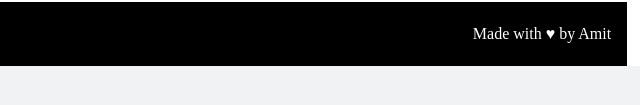
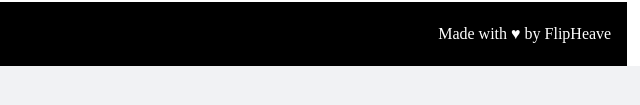
Before and after one commit to codassion/FlipHeaven, a plain HTML site: page asus.html in a window 1280 px wide. Shown: the part 565-670 px from the top of the page, 640-1280 px from the left. Drawn offline with Linux system fonts and the light colour scheme.

Commit message:
Update asus.html

```diff
--- a/asus.html
+++ b/asus.html
@@ -709,7 +709,7 @@
 
         <footer>
             <span id="copyright">Copyright &copy; Flip heaven</span>
-            <span id="love">Made with &hearts; by Amit</span>
+            <span id="love">Made with &hearts; by FlipHeave</span>
         </footer>
     </div>
 
```
